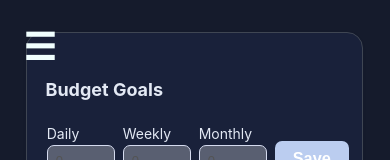
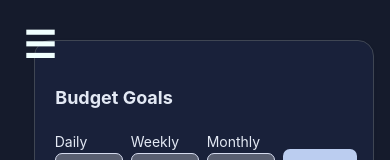
Before and after one commit to tsegaeph/trackie, a React (Create React App) app in the folder frontend/: page /expense-tracker in a window 390 px wide. Shown: the top 160 px of the page. Built offline with nearby package versions, Linux system fonts and the light colour scheme; no server answers; sample sign-in values are in the browser's storage.

Commit message:
css changes for windows

```diff
--- a/frontend/src/App.css
+++ b/frontend/src/App.css
@@ -58,3 +58,18 @@
     overflow-x: hidden;
   }
 }
+
+/* Already has good structure; just fine-tuning */
+@media (max-width: 1024px) {
+  .main-content {
+    margin-left: 0;
+    width: 100%;
+    padding: 1rem;
+  }
+}
+
+@media (max-width: 480px) {
+  .main-content {
+    padding: 0.5rem;
+  }
+}
--- a/frontend/src/components/EESimulatorCard.css
+++ b/frontend/src/components/EESimulatorCard.css
@@ -9,7 +9,7 @@
     align-items: stretch;
     flex: 2 1 0;
     min-width: 380px;
-    height: 80vh;
+    height: 85%;
   }
 
   .ee-sim-card-header {
--- a/frontend/src/components/EngineeringCalculatorsCard.css
+++ b/frontend/src/components/EngineeringCalculatorsCard.css
@@ -5,7 +5,7 @@
   padding: 1.5rem;
   margin: 1rem 0;
   border: #525151 solid 0.5px;
-  height: 35vh;
+  height: 40%;
 }
 
 
--- a/frontend/src/components/FoodSuggestionsSection.css
+++ b/frontend/src/components/FoodSuggestionsSection.css
@@ -20,7 +20,7 @@
     gap: 14px;
     opacity: 1;
     transition: opacity 0.4s, transform 0.4s;
-    height: 30vh;
+    height: 30%;
     max-height: 35vh;
     border: #3f4653 solid 0.5px;
   }
@@ -98,7 +98,7 @@
     font-size: 15px;
     font-weight: 600;
     cursor: pointer;
-    margin-top: 4px;
+    margin-top: 0.1rem;
   }
   button:disabled {
     background: #bbcdf0;
--- a/frontend/src/components/QuoteCard.css
+++ b/frontend/src/components/QuoteCard.css
@@ -3,7 +3,7 @@
     border-radius: 16px;
     padding: 28px 26px 20px 26px;
     box-shadow: 0 1px 4px 0 rgba(0,0,0,0.03);
-    width: 340px;
+    width: 25%;
     min-width: 250px;
     color: #232c48;
     display: flex;
--- a/frontend/src/components/RecentExpenses.css
+++ b/frontend/src/components/RecentExpenses.css
@@ -8,7 +8,7 @@
     gap: 5px;
     height: 100%;
     border: #3f4653 solid 0.5px;
-    max-height: 360px;   /* or whatever height fits your design */
+    max-height: 86%;   /* or whatever height fits your design */
     overflow-y: auto;
   /* optionally, prevent shrinking/growing if inside flex container */
     flex-shrink: 0;
@@ -71,3 +71,16 @@
   }
 
   }
+
+
+  @media (max-width: 480px) {
+    .recent-expense-desc { font-size: 0.95rem; }
+    .recent-expense-cat { font-size: 0.85rem; }
+    .recent-expense-amt { font-size: 0.95rem; }
+    .recent-expense-row {
+      padding: 6px 10px;
+      flex-direction: column;
+      align-items: flex-start;
+      gap: 4px;
+    }
+  }
--- a/frontend/src/pages/ChatBotPage.css
+++ b/frontend/src/pages/ChatBotPage.css
@@ -11,11 +11,11 @@
 }
 
 .chatbot-root-container {
-  height: 100vh;
+  height: 100%;
   display: flex;
   flex-direction: column;
   overflow: hidden;
-  width: 100vw;
+  width: 100%;
   max-width: 100vw;
 }
 
@@ -29,7 +29,7 @@
   display: flex;
   flex-direction: column;
   flex: 1 1 0;
-  height: 87vh;
+  height: 86%;
   min-height: 0;
   overflow: hidden;
   position: fixed;
--- a/frontend/src/pages/ExpenseTrackerPage.css
+++ b/frontend/src/pages/ExpenseTrackerPage.css
@@ -4,7 +4,7 @@
     min-height: 100vh;
     width: 100%;
     box-sizing: border-box;
-    position: fixed;
+
   }
 
   .expense-tracker-row {
@@ -86,3 +86,19 @@
       margin-left: 4px;
     }
   }
+
+  @media (max-width: 1024px) {
+    .expense-tracker-row, .expense-tracker-charts-row {
+      flex-direction: column;
+      gap: 20px;
+    }
+
+    .budget-goal-container,
+    .expense-form-container,
+    .recent-expenses-container,
+    .pie-chart-card,
+    .line-chart-card {
+      max-width: 100%;
+      min-width: 0;
+    }
+  }
```
